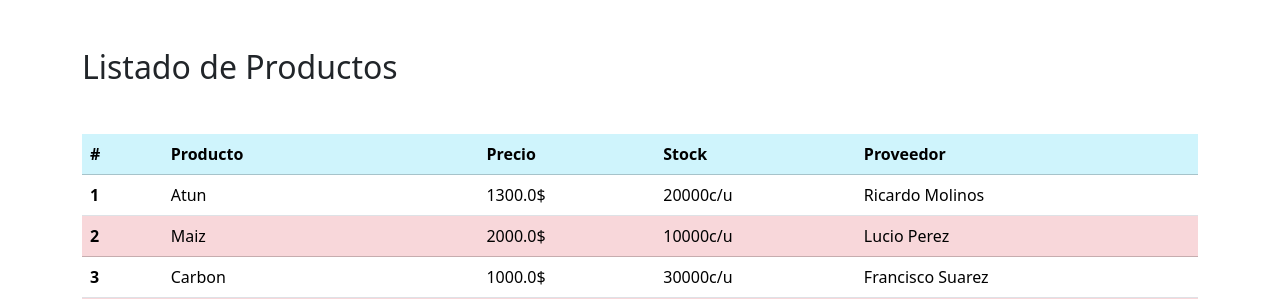
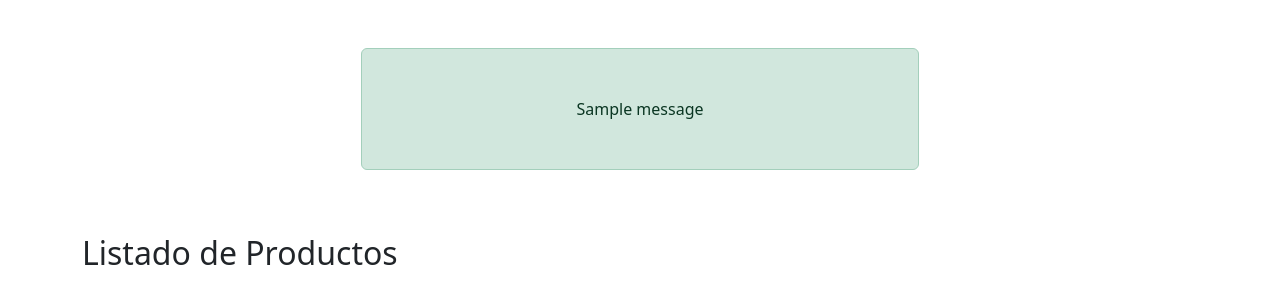
Before and after one commit to escobarmat/matias_escobar_stock_control, a Django app: page / in a window 1280 px wide. Shown: the part 296-595 px from the top of the page. Run offline with Django 5.2, Linux system fonts and the light colour scheme; data comes from the database, SQL or seed files in the repository; both versions use the stored data as it was after the commit; tables that the repository leaves empty hold one stand-in row (values such as "Sample post"); one stand-in notice (Sample message) is shown.

Commit message:
Arreglada aplicacion de mensajes

```diff
--- a/StockControl/settings.py
+++ b/StockControl/settings.py
@@ -123,3 +123,5 @@
 # https://docs.djangoproject.com/en/5.0/ref/settings/#default-auto-field
 
 DEFAULT_AUTO_FIELD = 'django.db.models.BigAutoField'
+
+MESSAGE_STORAGE = "django.contrib.messages.storage.cookie.CookieStorage"
--- a/compra/templates/compra/index.html
+++ b/compra/templates/compra/index.html
@@ -6,9 +6,13 @@
 <main class="container">
 
     {% if messages %}
-                <div class="text-center p-5 alert alert-success" role="alert">
-                    {{messages.first | safe}}
+        {% for message in messages %}
+            <div class="d-flex justify-content-center">
+                <div class=" w-50 text-center p-5 alert alert-success" role="alert">
+                    {{message}}
                 </div>
+            </div>
+        {% endfor %}
     {% endif %}
 
     <section class="mb-5 mt-5">
--- a/compra/views.py
+++ b/compra/views.py
@@ -9,13 +9,11 @@
 
 def productos(request):
     productos = Producto.objects.all()
-    messages = get_messages(request)
-    return render(request, 'compra/index.html', {'productos': productos, 'messages': messages})
+    return render(request, 'compra/index.html', {'productos': productos})
 
 def proveedores(request):
     proveedores = Proveedor.objects.all()
-    messages = get_messages(request)
-    return render(request, 'compra/proveedores.html', {'proveedores': proveedores, 'messages': messages})
+    return render(request, 'compra/proveedores.html', {'proveedores': proveedores})
 def alta_proveedor(request):
     if request.method == 'POST':
         nombre = request.POST.get('nombre')
```
Also changed, not shown: compra/templates/compra/proveedores.html (+5 -3 lines), db.sqlite3.
